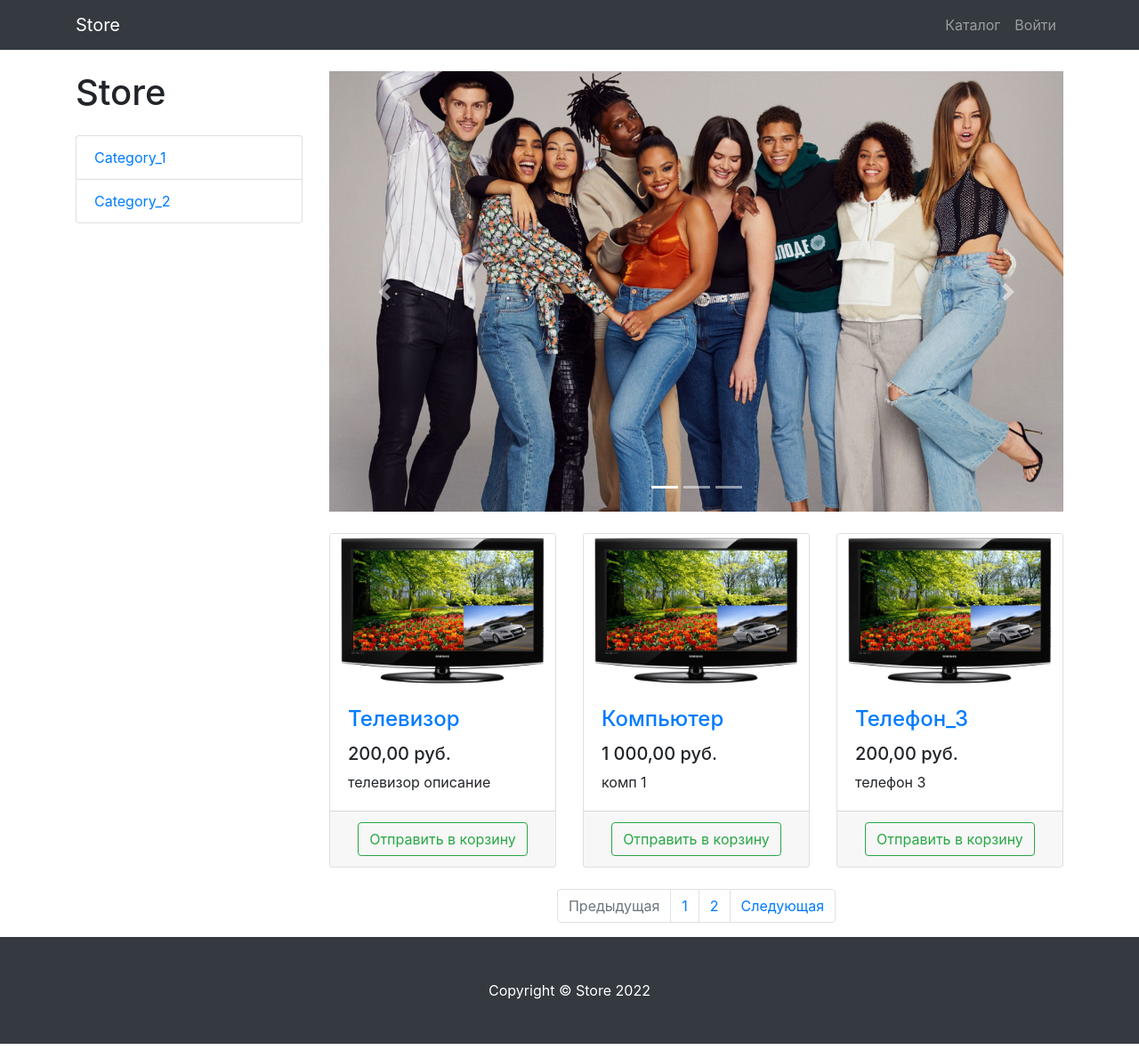
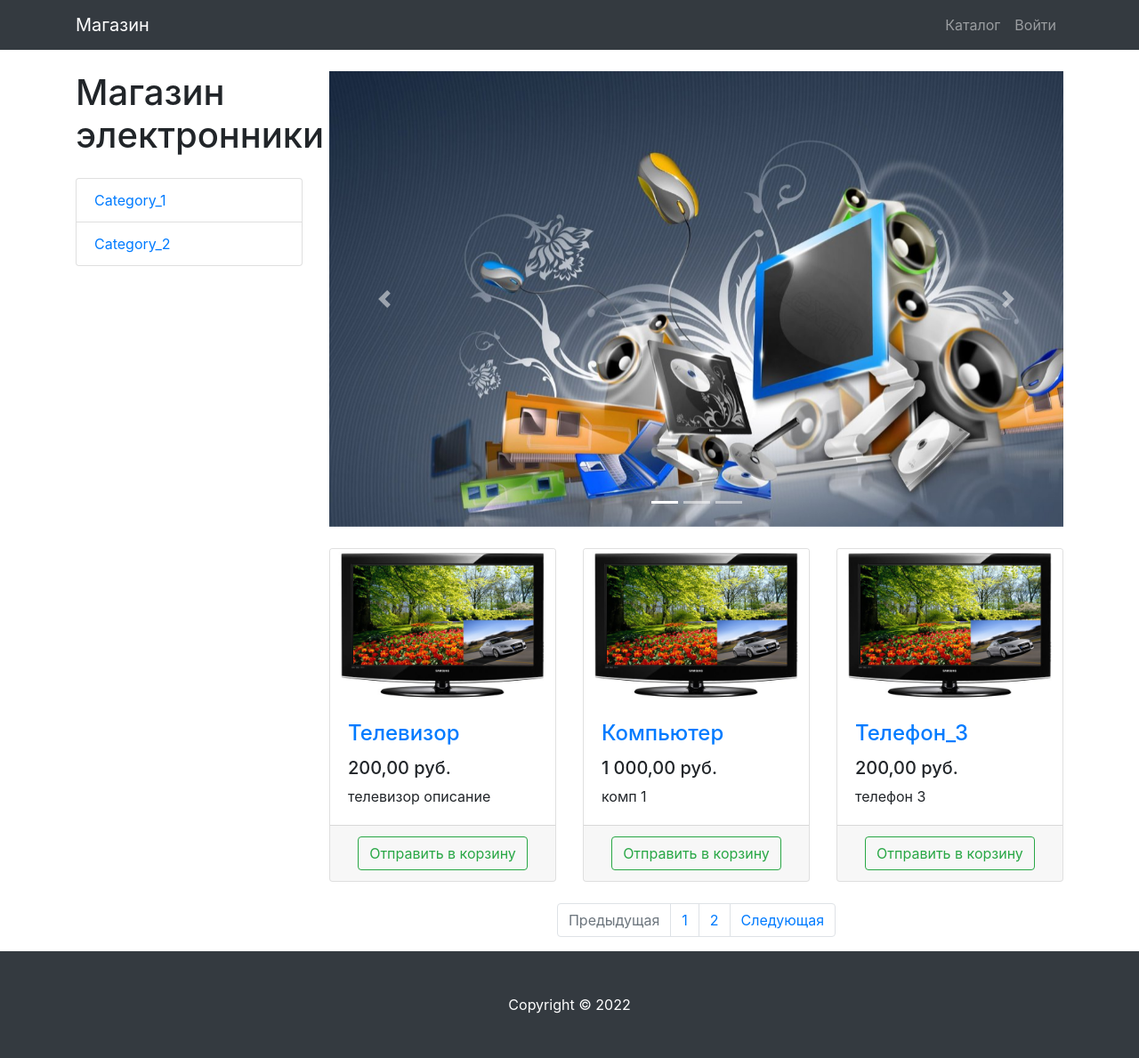
Before and after one commit to Kremniland/My_Shop_Django_DRF, a Django app: page /products/ in a window 1280 px wide. Shown: the whole page at 89% size. Run offline with Django 4.2, Linux system fonts and the light colour scheme; data comes from the database, SQL or seed files in the repository; parts of the project's set-up code (start-up, migrations or seed data) failed here and were passed over; some libraries are stand-ins or nearby versions.

Commit message:
последние штрихи в шаблонах

```diff
--- a/prostoapp/templates/prostoapp/base.html
+++ b/prostoapp/templates/prostoapp/base.html
@@ -26,7 +26,7 @@
 <!-- Navigation -->
 <nav class="navbar navbar-expand-lg navbar-dark bg-dark fixed-top">
     <div class="container">
-        <a class="navbar-brand" href="{% url 'index' %}">Store</a>
+        <a class="navbar-brand" href="{% url 'index' %}">Магазин</a>
         <button class="navbar-toggler" type="button" data-toggle="collapse" data-target="#navbarResponsive"
                 aria-controls="navbarResponsive" aria-expanded="false" aria-label="Toggle navigation">
             <span class="navbar-toggler-icon"></span>
@@ -34,7 +34,8 @@
         <div class="collapse navbar-collapse" id="navbarResponsive">
             <ul class="navbar-nav ml-auto">
                 <li class="nav-item">
-                    <a class="nav-link" href="{% url 'prostoapp:index' %}">Каталог <i class="fas fa-shopping-bag"></i>
+                    <a class="nav-link" href="{% url 'prostoapp:index' %}">Каталог
+{#                        <i class="fas fa-shopping-bag"></i>#}
                     </a>
                 </li>
                 {% if user.is_authenticated %}
--- a/prostoapp/templates/prostoapp/products.html
+++ b/prostoapp/templates/prostoapp/products.html
@@ -12,7 +12,7 @@
 
             <div class="col-lg-3">
 
-                <h1 class="my-4">Store</h1>
+                <h1 class="my-4">Магазин электронники</h1>
                 <div class="list-group">
                     {% for category in categories %}
                         <a href="{% url 'prostoapp:category' category.id %}" class="list-group-item">
@@ -22,7 +22,6 @@
                 </div>
 
             </div>
-            <!-- /.col-lg-3 -->
 
             <div class="col-lg-9">
 
@@ -34,15 +33,15 @@
                     </ol>
                     <div class="carousel-inner" role="listbox">
                         <div class="carousel-item active">
-                            <img class="d-block img-fluid" src="/static/vendor/img/slides/slide-1.jpg"
+                            <img class="d-block img-fluid" src="/static/vendor/img/slides/slide-4.jpg"
                                  alt="First slide">
                         </div>
                         <div class="carousel-item">
-                            <img class="d-block img-fluid" src="/static/vendor/img/slides/slide-2.jpg"
+                            <img class="d-block img-fluid" src="/static/vendor/img/slides/slide-4.jpg"
                                  alt="Second slide">
                         </div>
                         <div class="carousel-item">
-                            <img class="d-block img-fluid" src="/static/vendor/img/slides/slide-3.jpg"
+                            <img class="d-block img-fluid" src="/static/vendor/img/slides/slide-4.jpg"
                                  alt="Third slide">
                         </div>
                     </div>
@@ -120,7 +119,7 @@
 {% block footer %}
     <footer class="py-5 bg-dark">
         <div class="container">
-            <p class="m-0 text-center text-white">Copyright &copy; Store 2022</p>
+            <p class="m-0 text-center text-white">Copyright &copy; 2022</p>
         </div>
     </footer>
 {% endblock %}
```
Also changed, not shown: prostoapp/templates/prostoapp/index.html (+2 -6 lines), static/vendor/img/slides/slide-1.jpg (deleted), static/vendor/img/slides/slide-2.jpg (deleted), static/vendor/img/slides/slide-3.jpg (deleted), static/vendor/img/slides/slide-4.jpg (added).
